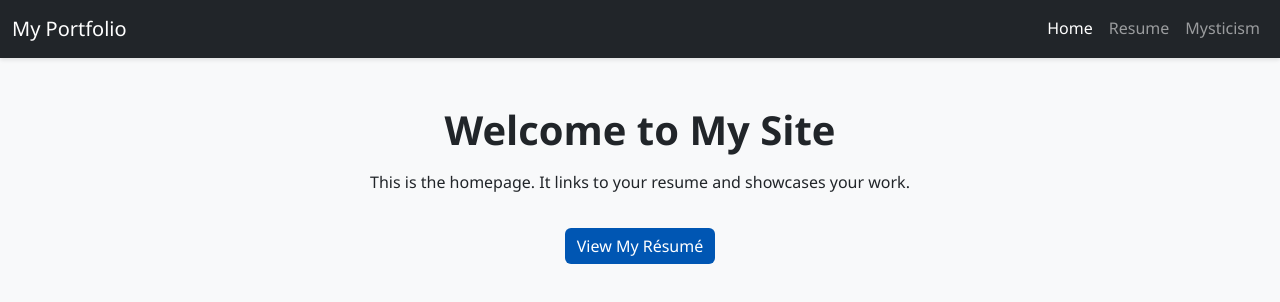
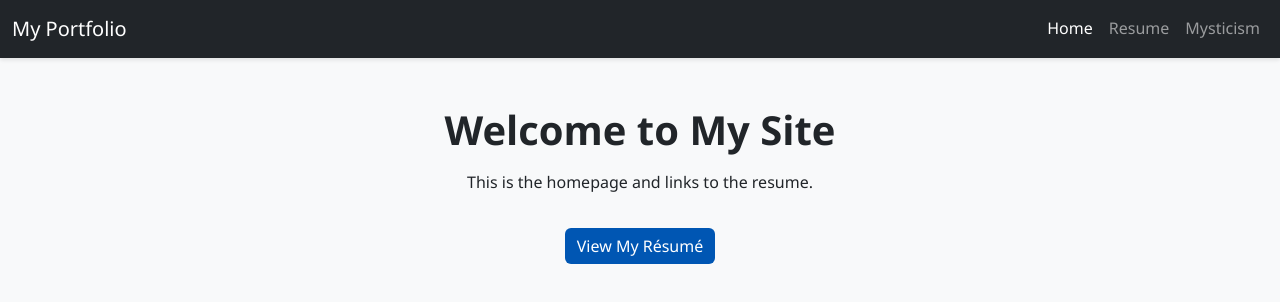
Before and after one commit to RavenSkousen/portfolio-site, a plain HTML site: page index.html in a window 1280 px wide. Drawn offline with nearby package versions, Linux system fonts and the light colour scheme.

Commit message:
Made final changes

```diff
--- a/index.html
+++ b/index.html
@@ -25,7 +25,7 @@
   </nav>
   <div class="container text-center py-5">
     <h1>Welcome to My Site</h1>
-    <p>This is the homepage. It links to your resume and showcases your work.</p>
+    <p>This is the homepage and links to the resume.</p>
     <a href="resume.html" class="btn btn-primary mt-3">View My Résumé</a>
   </div>
 </body>
```
